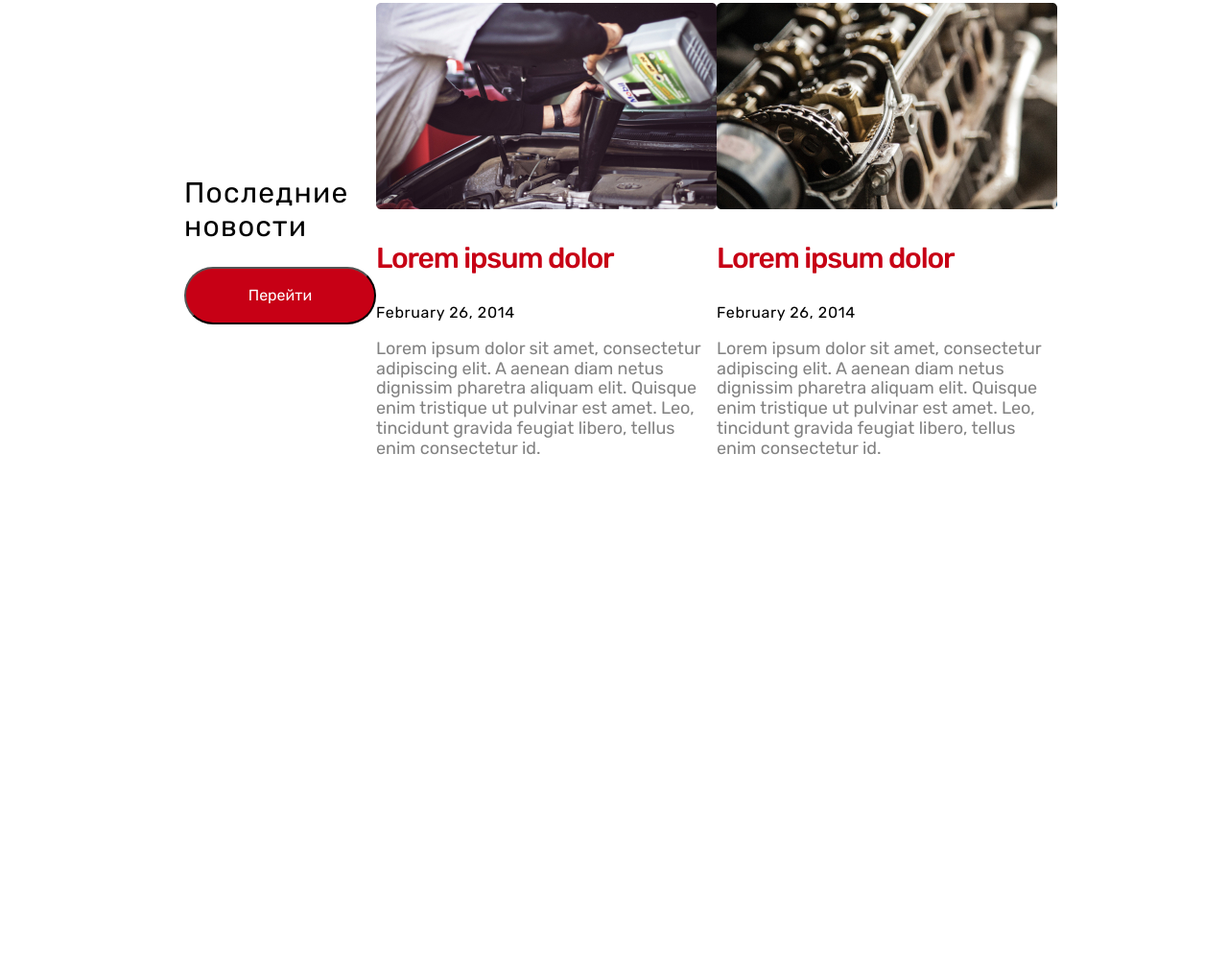
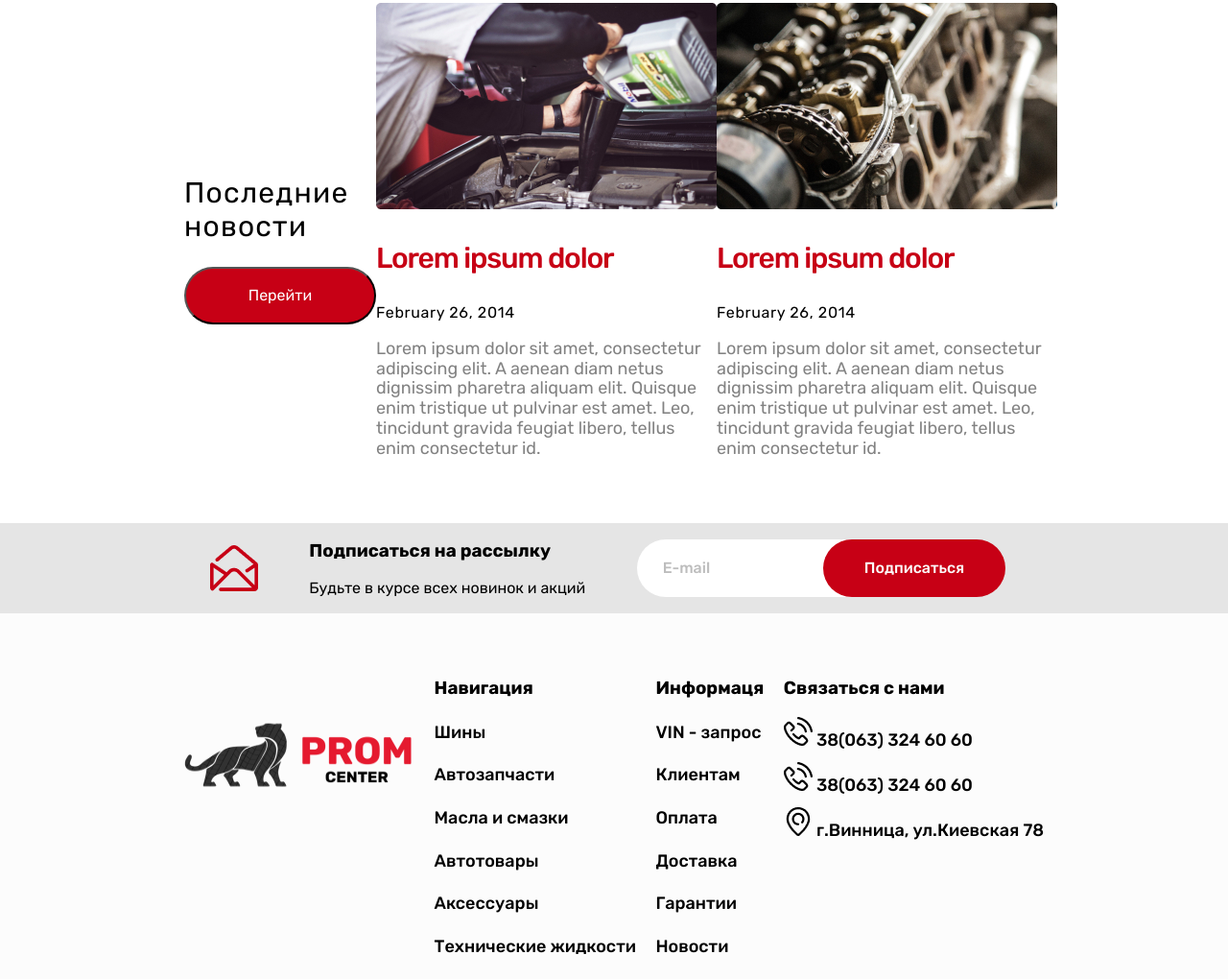
Before and after one commit to Iva-nova-vita/beetroot_project, a website: page index.html in a window 1280 px wide. Shown: the part 1902-2922 px from the top of the page at 96% size. Before the commit the page ends 2397 px from the top, so only its background shows below. Drawn offline with nearby package versions, Linux system fonts and the light colour scheme.

Commit message:
footer done

```diff
--- a/css/style.scss
+++ b/css/style.scss
@@ -71,7 +71,7 @@ nav {
   height: 200px;
   align-items: center;
 }
-#logo {
+.logo {
   img {
     height: 75px;
     width: 240px;
@@ -125,8 +125,6 @@ nav {
   padding: 0 15%;
   background-color: #e5e5e5;
   form {
-
-
     position: relative;
 
     height: 100px;
@@ -136,7 +134,8 @@ nav {
     input {
       height: 60px;
       border: none;
-  }}
+    }
+  }
 }
 #searchByName {
   width: 60%;
@@ -145,8 +144,6 @@ nav {
     color: #bdbdbd;
     font-weight: 500;
   }
-
-
 }
 #searchByNumber {
   width: 35%;
@@ -205,9 +202,7 @@ button[type="submit"] {
   grid-gap: 5px;
   height: 430px;
   button {
-    position: absolute;
-    bottom: 200px;
-    left: 30px;
+
     background: #fcfcfc;
     border-radius: 35px;
 
@@ -249,6 +244,11 @@ button[type="submit"] {
     right: 30px;
     bottom: 30px;
   }
+  button {
+     position: absolute;
+    bottom: 200px;
+    left: 30px;
+  }
 
 }
 #firstSmallBanner {
@@ -258,12 +258,12 @@ button[type="submit"] {
   border: 1px solid #e0e0e0;
   box-sizing: border-box;
   position: relative;
-  h2 {position: absolute;
+  h2 {
+    position: absolute;
     left: 30px;
     top: 10px;
     font-weight: 500;
     font-size: 24px;
-
   }
   & > img {
     position: absolute;
@@ -283,12 +283,12 @@ font-size: 24px;
   border: 1px solid #e0e0e0;
   box-sizing: border-box;
   position: relative;
-  h2 {position: absolute;
+  h2 {
+    position: absolute;
     right: 30px;
     top: 10px;
     font-weight: 500;
     font-size: 24px;
-
   }
   & > img {
     position: absolute;
@@ -299,7 +299,7 @@ font-size: 24px;
     position: absolute;
     bottom: 30px;
 
-    left: 270px;
+    right: 30px;
   }
 }
 .wrap {
@@ -308,9 +308,6 @@ font-size: 24px;
   align-items: center;
 }
 #searchByCategory {
-
-
-
   h2 {
     font-size: 30px;
     font-weight: 400;
@@ -318,7 +315,6 @@ font-size: 24px;
   }
   ::nth-child(1) {
     grid-area: category1;
-
   }
   ::nth-child(2) {
     grid-area: category2;
@@ -337,32 +333,29 @@ font-size: 24px;
   }
 }
 
-
-
 #category {
-    .wrap{
+  .wrap {
     justify-content: space-around;
   }
   display: grid;
   grid-template-areas:
     "category1 category2 category3"
     " category4 category5 category6";
-  grid-template-columns: 2fr 2fr 2fr ;
+  grid-template-columns: 2fr 2fr 2fr;
   grid-template-rows: 1fr 1fr;
   grid-gap: 40px;
-  &>a {
-    background: #FCFCFC;
-    border: 1px solid #E0E0E0;
+  & > a {
+    background: #fcfcfc;
+    border: 1px solid #e0e0e0;
     border-radius: 5px;
   }
 }
 #popGoods {
   margin-top: 50px;
-background-color: #FCFCFC;
+  background-color: #fcfcfc;
   h2 {
     font-size: 30px;
     font-weight: 400;
-
 
     letter-spacing: 0.04em;
   }
@@ -371,7 +364,6 @@ letter-spacing: 0.04em;
   width: 70%;
 
   padding: 40px 0 40px 0;
-
 }
 .SlidePopGoodsSlider {
   position: relative;
@@ -415,7 +407,7 @@ letter-spacing: 0.04em;
     font-size: 30px;
 
     letter-spacing: -0.04em;
-color: #C70015;
+    color: #c70015;
   }
   span {
     font-size: 16px;
@@ -429,8 +421,56 @@ letter-spacing: 0.04em;
   button {
     width: 200px;
     height: 60px;
-background: #C70015;
+    background: #c70015;
     border-radius: 35px;
     color: white;
   }
 }
+#emailNewsletter {
+    background-color: #E5E5E5;
+    padding: 0 15%;
+    margin-top: 50px;
+    .wrap {
+        justify-content: space-around;
+    }
+    form {
+     position: relative;
+     span {
+        color: #828282;
+     }
+    }
+    button {
+        right: 40px;
+    }
+    input {
+        height: 60px;
+        border: none;
+        width: 35%;
+  display: block;
+  margin-right: 30px;
+  border-radius: 35px;
+  padding: 0 3% 0 3%;
+  &::placeholder {
+    color: #bdbdbd;
+    font-weight: 500;
+  }
+      }
+}
+footer {
+    padding-top: 50px;
+    background-color: #fcfcfc;
+    .logo {
+        padding-top: 50px;
+    }
+  .wrap{
+      align-items: flex-start;
+  }
+    h4, a {
+      font-size: 18px;
+      font-weight: 500;
+    }
+    a {
+        margin: 12px 0;
+        display: block;
+    }
+  }
--- a/index.html
+++ b/index.html
@@ -59,7 +59,7 @@
 
       <div class="container">
         <div id="headerAside">
-          <div id="logo">
+          <div class="logo">
             <a href="#"><img src="images/logo.png" alt="logo"/></a>
           </div>
 
@@ -269,7 +269,10 @@
         <div class="container">
           <div class="wrap">
             <div>
-              <h2>Последние <br> новости</h2>
+              <h2>
+                Последние <br />
+                новости
+              </h2>
               <a href="#"><button>Перейти</button></a>
             </div>
             <div class="news">
@@ -283,7 +286,8 @@
                 libero, tellus enim consectetur id.
               </p>
             </div>
-            <div class="news"><img src="images/photo2.jpg" alt="photo" />
+            <div class="news">
+              <img src="images/photo2.jpg" alt="photo" />
               <h3>Lorem ipsum dolor</h3>
               <span>February 26, 2014 </span>
               <p>
@@ -291,13 +295,69 @@
                 aenean diam netus dignissim pharetra aliquam elit. Quisque enim
                 tristique ut pulvinar est amet. Leo, tincidunt gravida feugiat
                 libero, tellus enim consectetur id.
-                </p></div>
+              </p>
             </div>
           </div>
         </div>
+      </div>
+
+      <div id="emailNewsletter">
+        <form action="#" method="POST">
+          <div class="wrap">
+            <img src="images/VectorMail.png" alt="mail" />
+            <div>
+              <h3>Подписаться на рассылку</h3>
+              <p>Будьте в курсе всех новинок и акций</p>
+            </div>
+
+            <input type="email" placeholder="E-mail" />
+
+            <button type="submit">
+              Подписаться
+            </button>
+          </div>
+        </form>
+      </div>
     </main>
 
-    <footer><div class="container"></div></footer>
+    <footer>
+      <div class="wrap container">
+        <div class="logo">
+          <a href="#"><img src="images/logo.png" alt="logo"/></a>
+        </div>
+        <div>
+          <h3>Навигация</h3>
+          <a href="#"><h4>Шины</h4></a>
+          <a href="#"><h4>Автозапчасти</h4></a>
+          <a href="#"><h4>Масла и смазки</h4></a>
+          <a href="#"><h4>Автотовары</h4></a>
+          <a href="#"><h4>Аксессуары</h4></a>
+          <a href="#"><h4>Технические жидкости</h4></a>
+        </div>
+
+        <div>
+          <h3>Информаця</h3>
+          <a href="#"><h4>VIN - запрос</h4></a>
+          <a href="#"><h4>Клиентам</h4></a>
+          <a href="#"><h4>Оплата</h4></a>
+          <a href="#"><h4>Доставка</h4></a>
+          <a href="#"><h4>Гарантии</h4></a>
+          <a href="#"><h4>Новости</h4></a>
+        </div>
+
+        <div>
+          <h3>Связаться с нами</h3>
+          <a href="tel:38(063) 324 60 60" target="blank"
+            ><img src="images/phone-call_2.png" alt="phone">   38(063) 324 60 60</a
+          >
+          <a href="tel:38(063) 324 60 60" target="blank"> <img src="images/phone-call_2.png" alt="phone">   38(063) 324 60 60</a>
+
+          <a href="https://goo.gl/maps/U8C5gK7Najyduqhi8" target="blank">
+            <img src="images/placeholder2.png" alt="geo">   г.Винница, ул.Киевская 78</a
+          >
+        </div>
+      </div>
+    </footer>
     <script src="js/main.js"></script>
     <script
       type="text/javascript"
```
Also changed, not shown: css/style.css, images/VectorMail.png (added), images/phone-call_2.png (added), images/placeholder2.png (added). Lines whose indentation alone changed are shown as unchanged.
